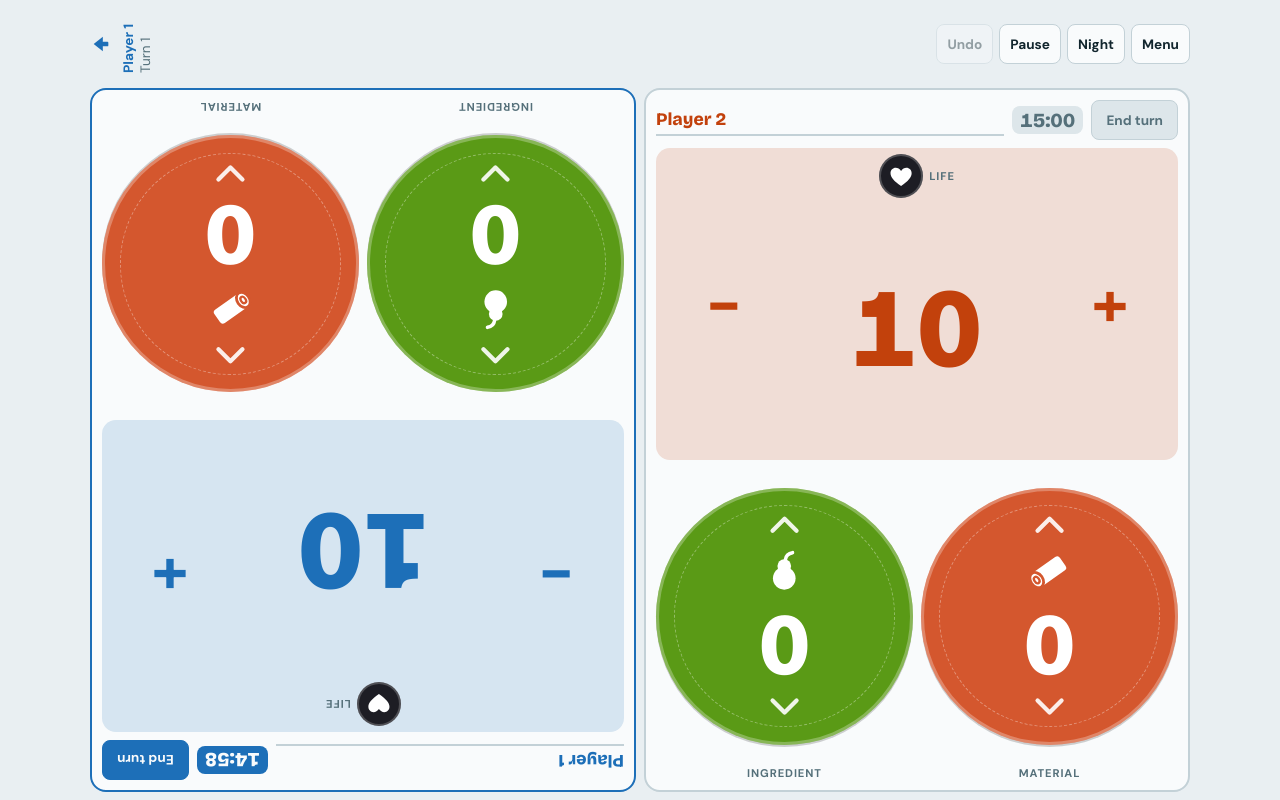
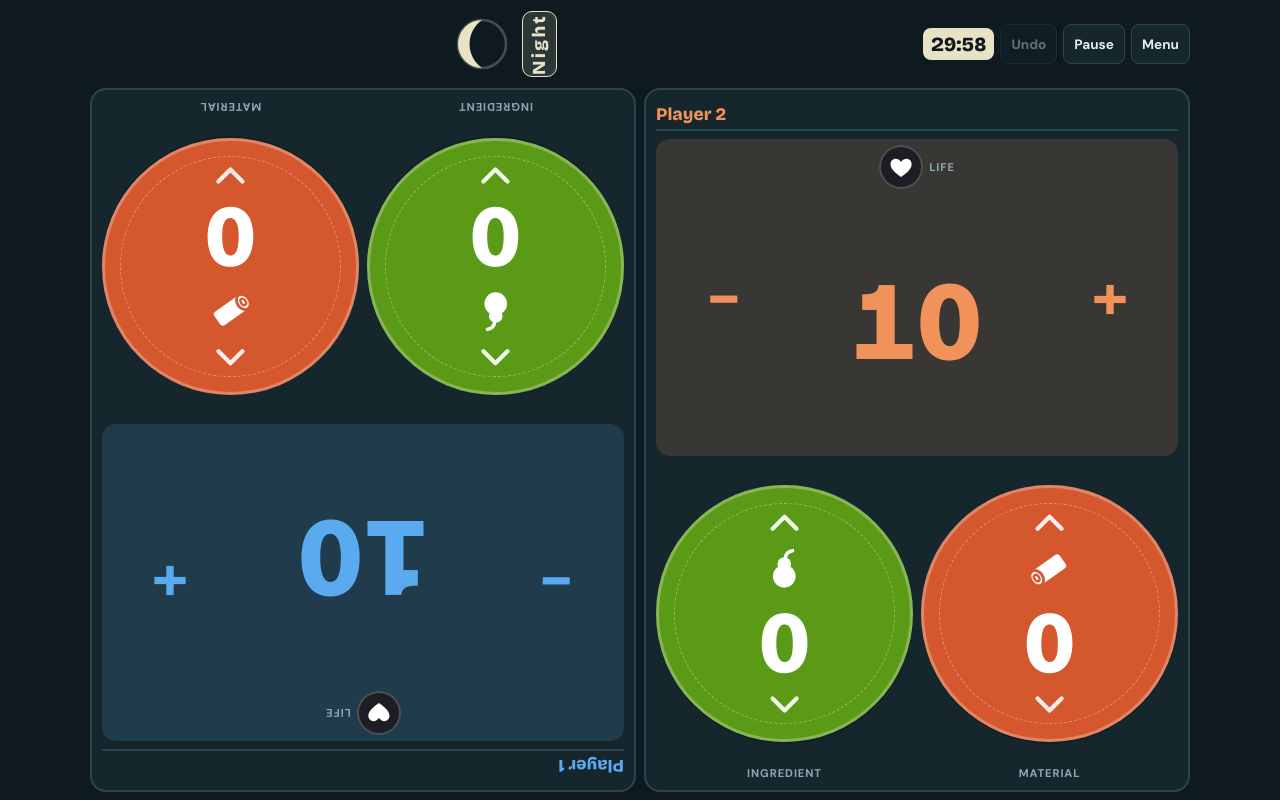
Before and after one commit to jimpyle99/PAlamo-Life-Tracker, a plain HTML site: page index.html in a window 1280 px wide. Both pictures are taken after a click on the button "Start". Drawn offline with nearby package versions, Linux system fonts and the light colour scheme.

Commit message:
icarys mofongo
feedback from friends

```diff
--- a/index.html
+++ b/index.html
@@ -4,43 +4,28 @@
 <meta charset="utf-8">
 <meta name="viewport" content="width=device-width,initial-scale=1,viewport-fit=cover">
 <title>PAlamo Life Tracker</title>
+<meta name="color-scheme" content="dark">
+<meta name="theme-color" content="#0e1a1f">
 <link rel="preconnect" href="https://fonts.googleapis.com">
 <link rel="preconnect" href="https://fonts.gstatic.com" crossorigin>
 <link rel="stylesheet" href="https://fonts.googleapis.com/css2?family=Bricolage+Grotesque:opsz,wght@12..96,600;12..96,800&family=DM+Sans:wght@400;500;700&display=swap">
-<style>:root{color-scheme:light;padding-top:env(safe-area-inset-top,0px);padding-bottom:env(safe-area-inset-bottom,0px)}body{margin:0;font:14px system-ui,sans-serif}img{max-width:100%}[hidden]{display:none!important}</style>
+<style>:root{color-scheme:dark;background:#0e1a1f;padding-top:env(safe-area-inset-top,0px);padding-bottom:env(safe-area-inset-bottom,0px)}body{margin:0;font:14px system-ui,sans-serif}img{max-width:100%}[hidden]{display:none!important}</style>
 </head>
 <body>
 <style>
+* { touch-action: manipulation; -webkit-tap-highlight-color: transparent; }
 /* Layout: one-screen app. Player 1 panel on top, a slim control strip in the middle, Player 2 panel below.
    Each panel is half life, half resource tiles, and everything scales from the panel's own height. */
+/* Night mode only: the app is always dark. */
 :root {
-  --bg: #e9eff2;
-  --surface: #f9fbfc;
-  --surface-2: #dde6ea;
-  --fg: #12262e;
-  --muted: #55707a;
-  --line: #c3d1d7;
-  --danger: #b42318;
-  --pal-neutral: #64748b; --pal-grass: #2f8a2f; --pal-fire: #c2410c; --pal-water: #1d6fb8; --pal-electric: #a16207; --pal-ice: #0e7490; --pal-ground: #8a5a2b; --pal-dark: #4f46a5; --pal-dragon: #be185d;
-  --tok-life: #1d1d24; --tok-mat: #d4572e; --tok-ing: #5a9a16; --tok-gen: #5b6b7d;
-  --res-life: #1d6fb8; --res-ing: #2f8a2f; --res-mat: #c0392b;
-  --font-display: "Bricolage Grotesque", "Avenir Next", "Segoe UI", sans-serif;
-  --font-body: "DM Sans", "Segoe UI", system-ui, sans-serif;
-}
-@media (prefers-color-scheme: dark) {
-  :root:not([data-theme="light"]) {
-    --bg: #0e1a1f; --surface: #15262d; --surface-2: #1d3640; --fg: #e4eef1; --muted: #8fa9b3;
-    --line: #2b4651; --danger: #ff8a80;
-    --pal-neutral: #b4bcc8; --pal-grass: #6fd16f; --pal-fire: #f0925a; --pal-water: #5aaaf0; --pal-electric: #f5d442; --pal-ice: #7fe0f5; --pal-ground: #d2a06a; --pal-dark: #a8a0f0; --pal-dragon: #f08ab0;
-    --res-life: #5aaaf0; --res-ing: #6fd16f; --res-mat: #f07a70;
-    color-scheme: dark;
-  }
-}
-:root[data-theme="dark"] {
   --bg: #0e1a1f; --surface: #15262d; --surface-2: #1d3640; --fg: #e4eef1; --muted: #8fa9b3;
   --line: #2b4651; --danger: #ff8a80;
   --pal-neutral: #b4bcc8; --pal-grass: #6fd16f; --pal-fire: #f0925a; --pal-water: #5aaaf0; --pal-electric: #f5d442; --pal-ice: #7fe0f5; --pal-ground: #d2a06a; --pal-dark: #a8a0f0; --pal-dragon: #f08ab0;
   --res-life: #5aaaf0; --res-ing: #6fd16f; --res-mat: #f07a70;
+  --moon: #e8e3c4;
+  --tok-life: #1d1d24; --tok-mat: #d4572e; --tok-ing: #5a9a16; --tok-gen: #5b6b7d;
+  --font-display: "Bricolage Grotesque", "Avenir Next", "Segoe UI", sans-serif;
+  --font-body: "DM Sans", "Segoe UI", system-ui, sans-serif;
   color-scheme: dark;
 }
 * { box-sizing: border-box; }
@@ -74,17 +59,16 @@ output { display: block; }
 
 .strip { display: flex; align-items: center; gap: 6px; min-height: 44px; }
 .strip { min-height: 72px; }
-.strip .info { --ac: var(--fg); flex: 1; min-width: 0; height: 72px; display: flex; align-items: center; gap: 8px; font-variant-numeric: tabular-nums; }
+.strip .info { --ac: var(--fg); flex: 1; min-width: 0; height: 72px; display: flex; align-items: center; justify-content: center; gap: 8px; font-variant-numeric: tabular-nums; }
 .info.pal-neutral { --ac: var(--pal-neutral); } .info.pal-grass { --ac: var(--pal-grass); } .info.pal-fire { --ac: var(--pal-fire); }
 .info.pal-water { --ac: var(--pal-water); } .info.pal-electric { --ac: var(--pal-electric); } .info.pal-ice { --ac: var(--pal-ice); }
 .info.pal-ground { --ac: var(--pal-ground); } .info.pal-dark { --ac: var(--pal-dark); } .info.pal-dragon { --ac: var(--pal-dragon); }
-.arrow { width: 22px; height: 22px; flex: none; color: var(--ac); }
-.arrow.dn { transform: rotate(180deg); }
-.vt { writing-mode: vertical-rl; display: block; height: 66px; transform: rotate(180deg); }
-.vt > span { display: block; margin-inline-start: 4px; max-height: 66px; overflow: hidden; text-overflow: ellipsis; white-space: nowrap; font-size: .85rem; }
-.vt .who { font-weight: 700; color: var(--ac); }
-.vt .turnno { color: var(--muted); }
-@media (min-width: 721px) and (orientation: landscape) { .arrow.up { transform: rotate(-90deg); } .arrow.dn { transform: rotate(90deg); } }
+.vt { writing-mode: vertical-rl; transform: rotate(180deg); font-family: var(--font-display); font-weight: 800; font-size: 1.15rem; letter-spacing: .12em; line-height: 1; color: var(--moon); white-space: nowrap; }
+.moon { width: 64px; height: 64px; flex: none; color: var(--moon); }
+.moon.off { visibility: hidden; }
+.nightbtn { display: flex; align-items: center; justify-content: center; height: 66px; padding: 0 7px; border: 1px solid var(--moon); border-radius: 10px; background: color-mix(in srgb, var(--moon) 14%, transparent); }
+.nightbtn[aria-pressed="false"] { border-color: var(--line); background: transparent; }
+.nightbtn[aria-pressed="false"] .vt { color: var(--muted); }
 .strip .btn { padding: 0 10px; font-size: .85rem; }
 
 .panel {
@@ -99,13 +83,12 @@ output { display: block; }
 .panel.pal-water { --c: var(--pal-water); } .panel.pal-electric { --c: var(--pal-electric); } .panel.pal-ice { --c: var(--pal-ice); }
 .panel.pal-ground { --c: var(--pal-ground); } .panel.pal-dark { --c: var(--pal-dark); } .panel.pal-dragon { --c: var(--pal-dragon); }
 
-.head { display: grid; grid-template-columns: minmax(0, 1fr) auto auto; gap: 8px; align-items: center; }
+.head { display: grid; grid-template-columns: minmax(0, 1fr); gap: 8px; align-items: center; }
 .name { min-width: 0; width: 100%; font-family: var(--font-display); font-weight: 800; font-size: 1.1rem; background: transparent; border: 0; border-bottom: 2px solid var(--line); padding: 4px 0; color: var(--c); }
-.clock { font-family: var(--font-display); font-weight: 800; font-size: 1.25rem; font-variant-numeric: tabular-nums; padding: 2px 8px; border-radius: 8px; background: var(--surface-2); color: var(--muted); }
-.panel.active .clock { background: var(--soft); color: var(--c); }
-.panel.active.running .clock { background: var(--c); color: var(--surface); }
-.clock.low { color: var(--danger); }
-.panel.active.running .clock.low { background: var(--danger); color: var(--surface); }
+.rclock { font-family: var(--font-display); font-weight: 800; font-size: 1.25rem; font-variant-numeric: tabular-nums; padding: 4px 8px; border-radius: 8px; background: var(--surface-2); color: var(--fg); white-space: nowrap; }
+.rclock.running { background: var(--moon); color: var(--bg); }
+.rclock.low { color: var(--danger); }
+.rclock.running.low { background: var(--danger); color: var(--bg); }
 .endbtn { background: var(--c); color: var(--surface); border-color: var(--c); font-size: .85rem; }
 .endbtn:hover { background: var(--c); filter: brightness(1.08); }
 .endbtn:disabled { background: var(--surface-2); color: var(--muted); border-color: var(--line); opacity: 1; filter: none; }
@@ -199,9 +182,9 @@ output { display: block; }
   <main class="board" id="board" aria-label="Players"></main>
   <div class="strip">
     <div class="info" id="turnInfo"></div>
+    <output class="rclock" id="roundClock" aria-label="Round timer">30:00</output>
     <button class="btn" data-a="undo" id="undoBtn">Undo</button>
-    <button class="btn" data-a="clock" id="clockBtn" aria-label="Start or pause the clock">Start</button>
-    <button class="btn" id="themeBtn">Night</button>
+    <button class="btn" data-a="clock" id="clockBtn" aria-label="Start or pause the round timer">Start</button>
     <button class="btn" data-a="menu">Menu</button>
   </div>
 </div>
@@ -215,7 +198,7 @@ output { display: block; }
     <section class="box">
       <div class="row">
         <button class="btn danger" data-a="reset" id="resetBtn">New game</button>
-        <span class="hint" id="resetHint">Resets life to 10, resets clocks and turns, and restores Ingredient and Material.</span>
+        <span class="hint" id="resetHint">Resets life to 10, resets the round timer, and restores Ingredient and Material.</span>
       </div>
     </section>
     <section class="box set" aria-labelledby="hlay">
@@ -234,11 +217,11 @@ output { display: block; }
       <p class="hint">Counters apply to both players. Renaming keeps each player's values.</p>
       <div class="pal" id="palettes"></div>
       <div class="row">
-        <label for="clockMin">Minutes per player</label>
+        <label for="clockMin">Round timer (minutes)</label>
         <input type="number" id="clockMin" min="1" max="180" inputmode="numeric">
-        <button class="btn" data-a="clockreset">Reset clocks</button>
+        <button class="btn" data-a="clockreset">Reset timer</button>
       </div>
-      <p class="hint">The clock counts down for the active player. A new time applies after Reset clocks or New game.</p>
+      <p class="hint">One shared timer counts down for the whole round (default 30 minutes). A new time applies after Reset timer or New game.</p>
     </section>
     <section class="box" aria-labelledby="hlog">
       <h2 id="hlog">History</h2>
@@ -251,16 +234,18 @@ output { display: block; }
       <div id="games"></div>
       <div class="row"><button class="btn danger" data-a="cleargames" id="clearGames">Clear previous games</button></div>
     </section>
+    <p class="hint" id="ver"></p>
   </div>
 </div>
 
 <script>
 (function () {
   var KEY = 'pal-duel-tracker-v1';
+  var APP_VERSION = '1.1.0', APP_DATE = '2026-11-02';
   var S, hist = [], resetArmed = false, clearArmed = false, last = 0, games = [];
   try { games = JSON.parse(localStorage.getItem(KEY + '-games')) || []; } catch (e) { games = []; }
   function logText(g) {
-    return 'PAlamo Life Tracker \u2013 ' + stamp(g.t) + '\n' + g.players[0].name + ' ' + g.players[0].life + ' \u2013 ' + g.players[1].life + ' ' + g.players[1].name + ' \u00B7 turn ' + g.turn +
+    return 'PAlamo Life Tracker v' + APP_VERSION + ' \u2013 ' + stamp(g.t) + '\n' + g.players[0].name + ' ' + g.players[0].life + ' \u2013 ' + g.players[1].life + ' ' + g.players[1].name +
       '\n\n' + g.log.slice().reverse().join('\n');
   }
   function isQuota(e) { return !!e && (e.name === 'QuotaExceededError' || e.name === 'NS_ERROR_DOM_QUOTA_REACHED'); }
@@ -287,11 +272,11 @@ output { display: block; }
   function fresh(startLife, counters) {
     var cs = counters || [{ id: 'ing', name: 'Ingredient' }, { id: 'mat', name: 'Material' }];
     return {
-      startLife: startLife, started: Date.now(), turn: 1, active: 0, flip: true, flipSet: true, counters: cs, log: [], lifeSet: true,
-      clock: { minutes: 15, running: false, set: true },
+      startLife: startLife, started: Date.now(), night: true, turn: 1, active: 0, flip: true, flipSet: true, counters: cs, log: [], lifeSet: true,
+      clock: { minutes: 30, ms: 1800000, running: false, round: true },
       players: [0, 1].map(function (i) {
         var vals = {}; cs.forEach(function (c) { vals[c.id] = 0; });
-        return { name: 'Player ' + (i + 1), life: startLife, vals: vals, ms: 900000, pal: i ? 'fire' : 'water' };
+        return { name: 'Player ' + (i + 1), life: startLife, vals: vals, pal: i ? 'fire' : 'water' };
       })
     };
   }
@@ -304,15 +289,15 @@ output { display: block; }
   });
   if (!S.lifeSet) { S.startLife = 10; S.lifeSet = true; }
   if (!S.flipSet) { S.flip = true; S.flipSet = true; }
-  if (!S.clock) S.clock = { minutes: 15, running: false, set: true };
-  if (!S.clock.set) {
-    if (S.players.every(function (p) { return p.ms === 600000; })) S.players.forEach(function (p) { p.ms = 900000; });
-    S.clock.minutes = 15; S.clock.set = true;
-  }
+  if (typeof S.night !== 'boolean') S.night = true;
+  if (!S.clock) S.clock = {};
+  if (!S.clock.round) { S.clock.minutes = 30; S.clock.ms = 1800000; S.clock.round = true; }
+  if (typeof S.clock.minutes !== 'number') S.clock.minutes = 30;
+  if (typeof S.clock.ms !== 'number') S.clock.ms = S.clock.minutes * 60000;
   S.clock.running = false;
   if (S.layout !== 2) S.layout = 1;
   S.players.forEach(function (p, i) {
-    if (typeof p.ms !== 'number') p.ms = S.clock.minutes * 60000;
+    delete p.ms;
     if (!p.pal) p.pal = i ? 'fire' : 'water';
   });
 
@@ -330,24 +315,21 @@ output { display: block; }
   var $ = function (id) { return document.getElementById(id); };
 
   function fmt(ms) { var s = Math.ceil(ms / 1000); return Math.floor(s / 60) + ':' + ('0' + (s % 60)).slice(-2); }
-  function clockCls(p) { return p.ms <= 30000 ? ' low' : ''; }
   function accrue() {
     if (!S.clock.running) return;
-    var now = Date.now(), p = S.players[S.active];
-    p.ms = Math.max(0, p.ms - (now - last)); last = now;
+    var now = Date.now();
+    S.clock.ms = Math.max(0, S.clock.ms - (now - last)); last = now;
   }
-  function paintClocks() {
-    S.players.forEach(function (p, i) {
-      var el = document.querySelector('[data-clock="' + i + '"]');
-      if (el) { el.textContent = fmt(p.ms); el.className = 'clock' + clockCls(p); }
-    });
+  function paintRound() {
+    var el = $('roundClock');
+    el.textContent = fmt(S.clock.ms);
+    el.className = 'rclock' + (S.clock.running ? ' running' : '') + (S.clock.ms <= 60000 ? ' low' : '');
   }
   setInterval(function () {
     if (!S.clock.running) return;
     accrue();
-    var p = S.players[S.active];
-    if (p.ms === 0) { S.clock.running = false; logit(p.name + ' is out of time'); save(); render(); return; }
-    save(); paintClocks();
+    if (S.clock.ms === 0) { S.clock.running = false; logit('Round timer ended'); save(); render(); return; }
+    save(); paintRound();
   }, 250);
 
   function half(p, c, dir, d, lab) {
@@ -365,10 +347,9 @@ output { display: block; }
       var x = ' data-c="' + c.id + '"';
       tiles += bigTile(c.name, p.vals[c.id] || 0, at('cnt', x, 1, 'Add one ' + c.name), at('cnt', x, -1, 'Remove one ' + c.name), false, c.id === 'mat' ? 'mat' : c.id === 'ing' ? 'ing' : '');
     });
-    return '<section class="panel l2 p' + i + ' pal-' + p.pal + (S.active === i ? ' active' : '') + (S.flip && i === 0 ? ' flip' : '') + (S.clock.running ? ' running' : '') + '">' +
+    return '<section class="panel l2 p' + i + ' pal-' + p.pal + (S.flip && i === 0 ? ' flip' : '')+ '">' +
       '<div class="head"><input class="name" data-name="' + i + '" value="' + esc(p.name) + '" aria-label="Player ' + (i + 1) + ' name" maxlength="24">' +
-      '<output class="clock' + clockCls(p) + '" data-clock="' + i + '">' + fmt(p.ms) + '</output>' +
-      '<button class="btn endbtn" data-a="endturn" data-p="' + i + '"' + (S.active === i ? '' : ' disabled') + '>End turn</button></div>' +
+      '</div>' +
       '<div class="row3">' + tiles + '</div></section>';
   }
   function panelHTML(p, i) {
@@ -380,10 +361,9 @@ output { display: block; }
         '<div class="tcontent"><span class="ticon">' + ICONS[k] + '</span><output aria-live="polite">' + (p.vals[c.id] || 0) + '</output></div></div></div>' +
         '<span class="lab">' + esc(c.name) + '</span></div>';
     }).join('');
-    return '<section class="panel p' + i + ' pal-' + p.pal + (S.active === i ? ' active' : '') + (S.flip && i === 0 ? ' flip' : '') + (S.clock.running ? ' running' : '') + '">' +
+    return '<section class="panel p' + i + ' pal-' + p.pal + (S.flip && i === 0 ? ' flip' : '')+ '">' +
       '<div class="head"><input class="name" data-name="' + i + '" value="' + esc(p.name) + '" aria-label="Player ' + (i + 1) + ' name" maxlength="24">' +
-      '<output class="clock' + clockCls(p) + '" data-clock="' + i + '">' + fmt(p.ms) + '</output>' +
-      '<button class="btn endbtn" data-a="endturn" data-p="' + i + '"' + (S.active === i ? '' : ' disabled') + '>End turn</button></div>' +
+      '</div>' +
       '<div class="life"><button class="lbtn" data-a="life" data-p="' + i + '" data-d="-1" aria-label="Lose 1 life">−</button>' +
       '<div class="lmid"><div class="lab"><span class="disc d-life">' + ICONS.life + '</span>Life</div><output aria-live="polite" class="' + (p.life <= 5 ? 'low' : '') + '">' + p.life + '</output></div>' +
       '<button class="lbtn" data-a="life" data-p="' + i + '" data-d="1" aria-label="Gain 1 life">+</button></div>' +
@@ -391,12 +371,10 @@ output { display: block; }
   }
 
   function render() {
-    var ap = S.players[S.active];
-    $('turnInfo').className = 'info pal-' + ap.pal;
-    $('turnInfo').innerHTML = '<svg class="arrow ' + (S.active === 0 ? 'up' : 'dn') + '" viewBox="0 0 24 24" aria-hidden="true"><path d="M12 4l8 10H4z" fill="currentColor"/><rect x="9.5" y="13" width="5" height="7" rx="1" fill="currentColor"/></svg>' +
-      '<div class="vt"><span class="who">' + esc(ap.name) + '</span><span class="turnno">Turn ' + S.turn + '</span></div>';
-    $('turnInfo').setAttribute('aria-label', ap.name + ' to act, turn ' + S.turn);
+    $('turnInfo').innerHTML = '<svg class="moon' + (S.night ? '' : ' off') + '" viewBox="0 0 24 24" role="img" aria-label="Night"><circle cx="12" cy="12" r="9" fill="none" stroke="currentColor" stroke-width="1" opacity=".25"/><path d="M12 3A9 9 0 0 0 12 21A11 11 0 0 1 12 3Z" fill="currentColor"/></svg>' + '<button class="nightbtn" data-a="night" aria-pressed="' + S.night + '" aria-label="Night mode indicator"><span class="vt">Night</span></button>';
+    $('turnInfo').setAttribute('aria-label', 'Night mode');
     $('undoBtn').disabled = hist.length === 0;
+    paintRound();
     $('board').innerHTML = S.players.map(panelHTML).join('');
 
     $('log').innerHTML = S.log.length
@@ -419,7 +397,7 @@ output { display: block; }
       return '<button data-a="layout" data-l="' + n + '" aria-pressed="' + ((S.layout || 1) === n) + '">' + ['jaybl\uD83E\uDE78\uD83E\uDE78d', 'Icarys'][n - 1] + '</button>';
     }).join('');
     $('games').innerHTML = games.length ? games.map(function (g, gi) {
-      return '<details class="game"><summary><b>' + esc(stamp(g.t)) + '</b><span>' + esc(g.players[0].name) + ' ' + g.players[0].life + ' \u2013 ' + g.players[1].life + ' ' + esc(g.players[1].name) + ' \u00B7 ' + g.turn + (g.turn === 1 ? ' turn' : ' turns') + '</span></summary>' +
+      return '<details class="game"><summary><b>' + esc(stamp(g.t)) + '</b><span>' + esc(g.players[0].name) + ' ' + g.players[0].life + ' \u2013 ' + g.players[1].life + ' ' + esc(g.players[1].name) + '</span></summary>' +
         '<ul class="log">' + g.log.map(function (t) { return '<li>' + esc(t) + '</li>'; }).join('') + '</ul><div class="row"><button class="btn" data-a="copylog" data-g="' + gi + '">Copy log</button></div><textarea class="copybox" readonly hidden rows="8" aria-label="Log text"></textarea></details>';
     }).join('') : '<p class="empty">No saved games yet. The log of each game is saved here when you tap New game.</p>';
     $('clearGames').hidden = !games.length;
@@ -428,7 +406,7 @@ output { display: block; }
     if (document.activeElement !== $('clockMin')) $('clockMin').value = S.clock.minutes;
     $('flip').checked = !!S.flip;
     $('resetBtn').textContent = resetArmed ? 'Tap again to confirm' : 'New game';
-    $('resetHint').textContent = resetArmed ? 'This clears everything.' : 'Resets life to 10, resets clocks and turns, and restores Ingredient and Material.';
+    $('resetHint').textContent = resetArmed ? 'This clears everything.' : 'Resets life to 10, resets the round timer, and restores Ingredient and Material.';
   }
 
   document.addEventListener('click', function (e) {
@@ -461,27 +439,26 @@ output { display: block; }
       var nv = Math.max(0, (p.vals[c.id] || 0) + d);
       if (nv === (p.vals[c.id] || 0)) return;
       snap(); p.vals[c.id] = nv; logit(p.name + ' ' + c.name + ' ' + sgn(d) + ' → ' + nv);
-    } else if (a === 'endturn') {
-      snap(); S.active = 1 - S.active; if (S.active === 0) S.turn++;
-      logit('Turn ' + S.turn + ': ' + S.players[S.active].name + ' to act');
     } else if (a === 'cleargames') {
       if (!clearArmed) { clearArmed = true; render(); return; }
       clearArmed = false; games = []; saveGames();
+    } else if (a === 'night') {
+      S.night = !S.night;
     } else if (a === 'layout') {
       S.layout = +b.dataset.l === 2 ? 2 : 1;
     } else if (a === 'pal') {
       p.pal = b.dataset.pal;
     } else if (a === 'clock') {
       if (S.clock.running) { S.clock.running = false; }
-      else if (S.players[S.active].ms > 0) { S.clock.running = true; last = Date.now(); }
+      else if (S.clock.ms > 0) { S.clock.running = true; last = Date.now(); }
     } else if (a === 'clockreset') {
       S.clock.running = false;
-      S.players.forEach(function (q) { q.ms = S.clock.minutes * 60000; });
+      S.clock.ms = S.clock.minutes * 60000;
     } else if (a === 'undo') {
       if (!hist.length) return;
-      var keep = S.players.map(function (q) { return { ms: q.ms, pal: q.pal }; }), ck = S.clock, lay = S.layout;
+      var keep = S.players.map(function (q) { return { pal: q.pal }; }), ck = S.clock, lay = S.layout, nt = S.night;
       S = JSON.parse(hist.pop());
-      S.players.forEach(function (q, i) { q.ms = keep[i].ms; q.pal = keep[i].pal; }); S.clock = ck; S.layout = lay;
+      S.players.forEach(function (q, i) { q.pal = keep[i].pal; }); S.clock = ck; S.layout = lay; S.night = nt;
     } else if (a === 'addcounter') {
       var n = $('newCounter').value.trim(); if (!n) return;
       snap(); var id = 'c' + Math.random().toString(36).slice(2, 7);
@@ -500,7 +477,7 @@ output { display: block; }
       var names = S.players.map(function (q) { return q.name; }), pals = S.players.map(function (q) { return q.pal; });
       var cs = [{ id: 'ing', name: 'Ingredient' }, { id: 'mat', name: 'Material' }].concat(S.counters.filter(function (x) { return x.id !== 'ing' && x.id !== 'mat'; }));
       var flip = S.flip, mins = S.clock.minutes, lay = S.layout; S = fresh(10, cs); S.flip = flip; S.layout = lay;
-      S.clock.minutes = mins; S.players.forEach(function (q, i) { q.ms = mins * 60000; q.name = names[i]; q.pal = pals[i]; });
+      S.clock.minutes = mins; S.clock.ms = mins * 60000; S.players.forEach(function (q, i) { q.name = names[i]; q.pal = pals[i]; });
       $('counterEditor').innerHTML = '';
     }
     save(); render();
@@ -513,7 +490,7 @@ output { display: block; }
     } else if (t.dataset.rename) {
       snap(); S.counters.forEach(function (c) { if (c.id === t.dataset.rename) c.name = t.value.trim() || c.name; });
     } else if (t.id === 'clockMin') {
-      S.clock.minutes = Math.max(1, Math.min(180, parseInt(t.value, 10) || 15));
+      S.clock.minutes = Math.max(1, Math.min(180, parseInt(t.value, 10) || 30));
     } else if (t.id === 'flip') {
       S.flip = t.checked;
     } else return;
@@ -525,20 +502,7 @@ output { display: block; }
   });
   document.addEventListener('keydown', function (e) { if (e.key === 'Escape') $('sheet').hidden = true; });
 
-  function curTheme() {
-    var t = document.documentElement.getAttribute('data-theme');
-    if (t) return t;
-    return window.matchMedia && matchMedia('(prefers-color-scheme: dark)').matches ? 'dark' : 'light';
-  }
-  function paintTheme() { $('themeBtn').textContent = curTheme() === 'dark' ? 'Day' : 'Night'; }
-  try { var th = localStorage.getItem(KEY + '-theme'); if (th) document.documentElement.setAttribute('data-theme', th); } catch (e) {}
-  $('themeBtn').addEventListener('click', function () {
-    var n = curTheme() === 'dark' ? 'light' : 'dark';
-    document.documentElement.setAttribute('data-theme', n);
-    try { localStorage.setItem(KEY + '-theme', n); } catch (e) {}
-    paintTheme();
-  });
-  paintTheme();
+  $('ver').textContent = 'PAlamo Life Tracker v' + APP_VERSION + ' \u00B7 ' + APP_DATE;
 
   render();
 })();
```
Also changed, not shown: 2 other files.
